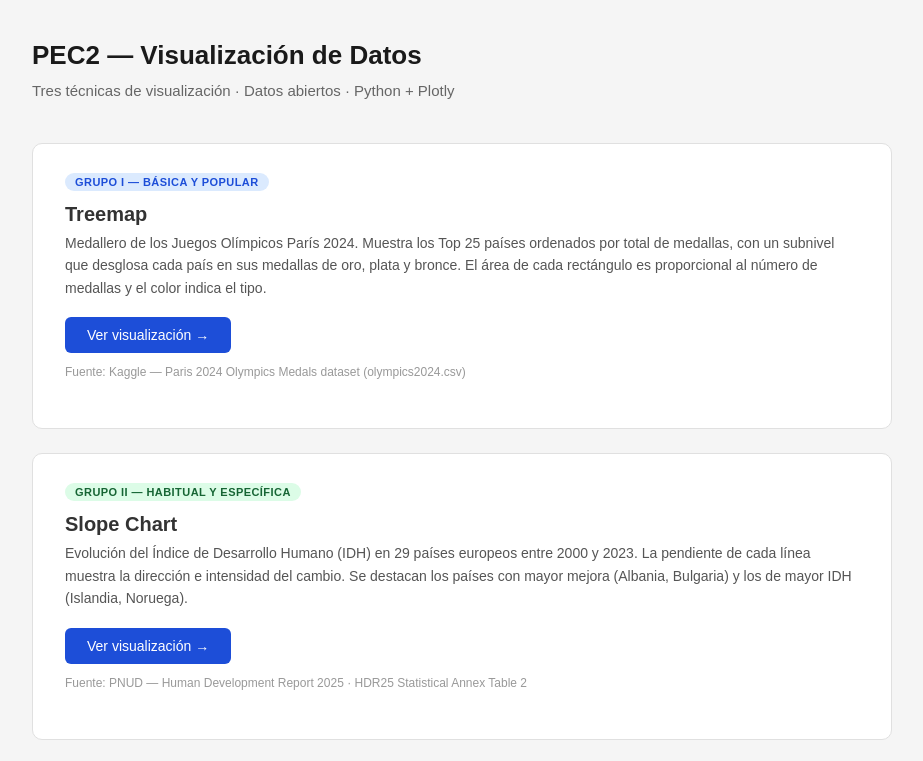
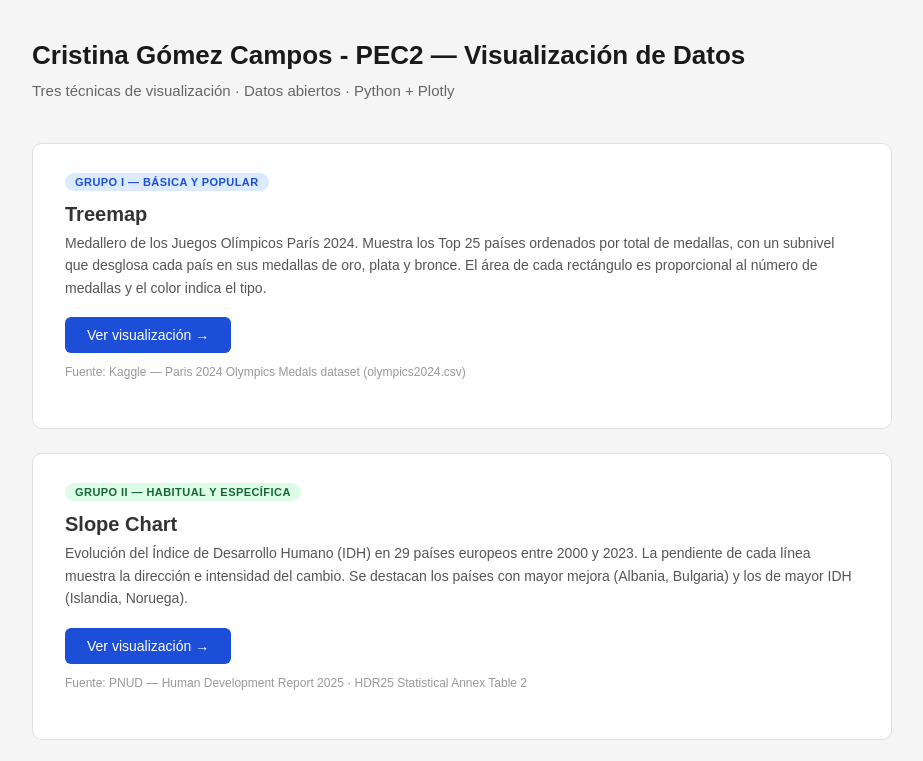
Before and after one commit to cgomezcamp/VD-PEC2, a plain HTML site: page index.html in a window 1280 px wide. Shown: the top 761 px of the page, without its empty margins (178-1101 px from the left). Drawn offline with Linux system fonts and the light colour scheme.

Commit message:
añadido mi nombre

```diff
--- a/index.html
+++ b/index.html
@@ -37,7 +37,7 @@
 </head>
 <body>
 <div class="container">
-  <h1>PEC2 — Visualización de Datos</h1>
+  <h1>Cristina Gómez Campos - PEC2 — Visualización de Datos</h1>
   <p class="subtitle">Tres técnicas de visualización · Datos abiertos · Python + Plotly</p>
 
   <div class="card">
```
